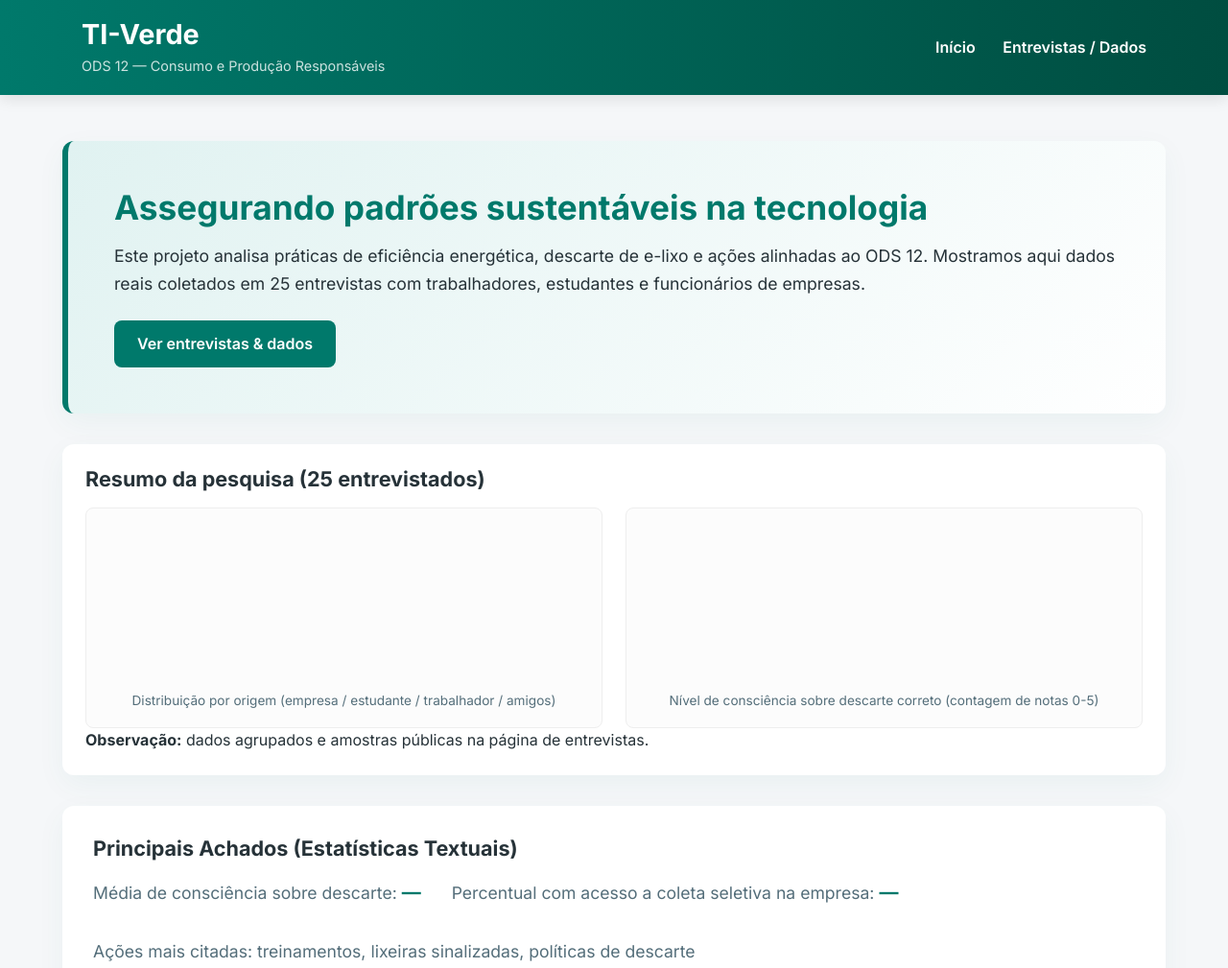
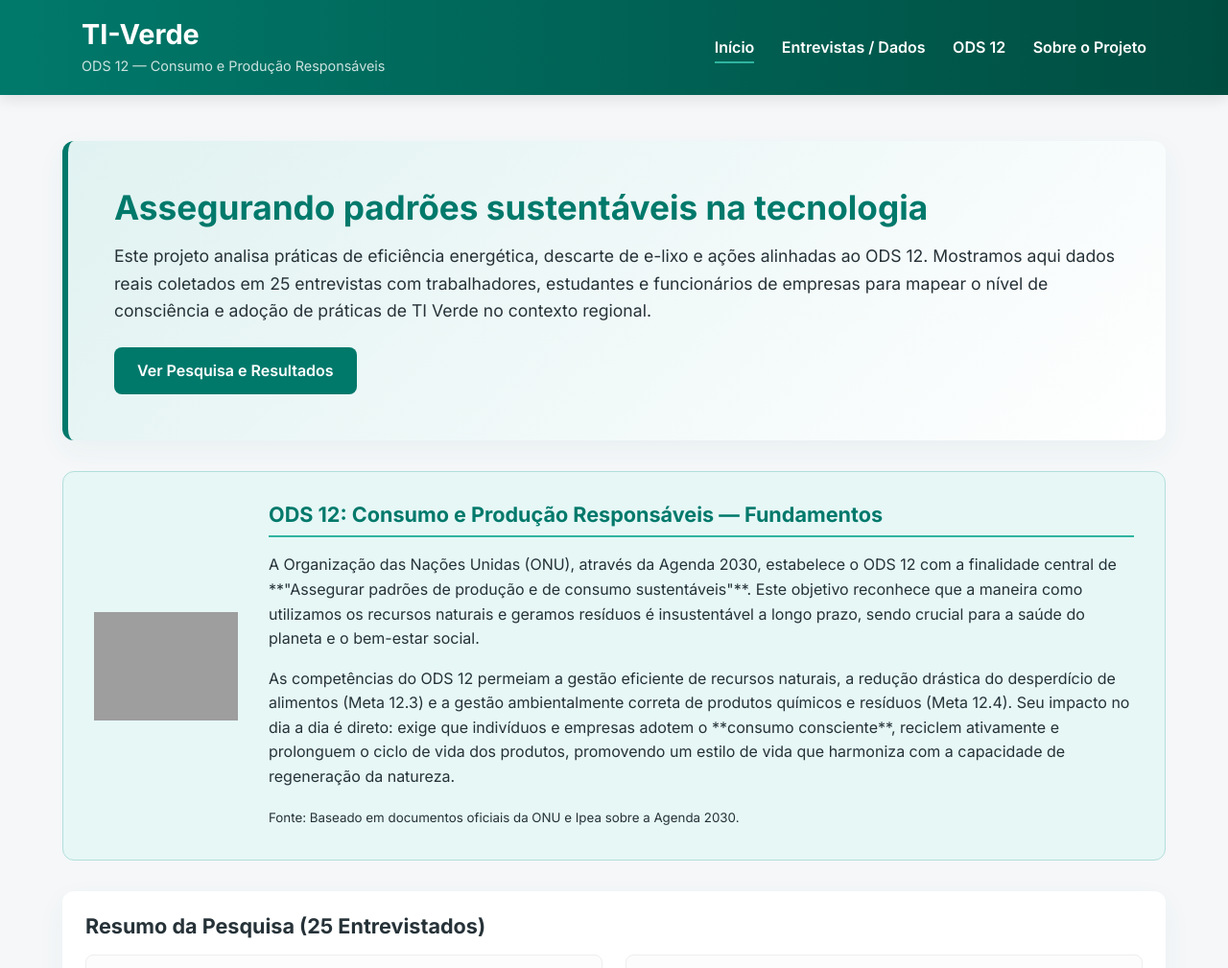
Before and after one commit to noliveira895/ti-verde-ods12, a plain HTML site: page index.html in a window 1280 px wide. Shown: the top 1009 px of the page at 96% size. Drawn offline with nearby package versions, Linux system fonts and the light colour scheme; grey boxes are pictures that could not be loaded.

Commit message:
Update index.html

```diff
--- a/index.html
+++ b/index.html
@@ -7,7 +7,6 @@
 
   <link rel="stylesheet" href="css/style.css" />
   <link href="https://fonts.googleapis.com/css2?family=Inter:wght@300;400;600;700&display=swap" rel="stylesheet">
-  <script src="https://cdn.jsdelivr.net/npm/chart.js"></script>
 </head>
 <body>
   <header class="site-header">
@@ -17,8 +16,10 @@
         <p class="tag">ODS 12 — Consumo e Produção Responsáveis</p>
       </div>
       <nav class="main-nav">
-        <a href="index.html">Início</a>
+        <a href="index.html" class="active">Início</a>
         <a href="pages/entrevistas.html">Entrevistas / Dados</a>
+        <a href="pages/ods12.html">ODS 12</a>
+        <a href="pages/sobre.html">Sobre o Projeto</a>
       </nav>
     </div>
   </header>
@@ -30,16 +31,33 @@
         <p>
           Este projeto analisa práticas de eficiência energética, descarte de e-lixo e ações
           alinhadas ao ODS 12. Mostramos aqui dados reais coletados em 25 entrevistas com
-          trabalhadores, estudantes e funcionários de empresas.
+          trabalhadores, estudantes e funcionários de empresas para mapear o nível de
+          consciência e adoção de práticas de TI Verde no contexto regional.
         </p>
+        <div class="hero-actions">
+          <a href="pages/entrevistas.html" class="btn">Ver Pesquisa e Resultados</a>
         </div>
-      <div class="hero-actions">
-        <a href="pages/entrevistas.html" class="btn">Ver entrevistas & dados</a>
+      </div>
+    </section>
+
+    <section class="ods12-section">
+      <div class="ods12-content">
+        <img src="https://upload.wikimedia.org/wikipedia/commons/e/e3/E_SDG_colour_icon_12.png" alt="Ícone ODS 12" />
+        <div class="ods12-text">
+          <h3>ODS 12: Consumo e Produção Responsáveis — Fundamentos</h3>
+          <p>
+            A Organização das Nações Unidas (ONU), através da Agenda 2030, estabelece o ODS 12 com a finalidade central de **"Assegurar padrões de produção e de consumo sustentáveis"**. Este objetivo reconhece que a maneira como utilizamos os recursos naturais e geramos resíduos é insustentável a longo prazo, sendo crucial para a saúde do planeta e o bem-estar social.
+          </p>
+          <p>
+            As competências do ODS 12 permeiam a gestão eficiente de recursos naturais, a redução drástica do desperdício de alimentos (Meta 12.3) e a gestão ambientalmente correta de produtos químicos e resíduos (Meta 12.4). Seu impacto no dia a dia é direto: exige que indivíduos e empresas adotem o **consumo consciente**, reciclem ativamente e prolonguem o ciclo de vida dos produtos, promovendo um estilo de vida que harmoniza com a capacidade de regeneração da natureza.
+          </p>
+          <small>Fonte: Baseado em documentos oficiais da ONU e Ipea sobre a Agenda 2030.</small>
+        </div>
       </div>
     </section>
 
     <section class="dashboard card">
-  <h3>Resumo da pesquisa (25 entrevistados)</h3>
+      <h3>Resumo da Pesquisa (25 Entrevistados)</h3>
       <div class="dash-grid">
         <div class="chart-card">
           <canvas id="pieGroups"></canvas>
@@ -64,10 +82,6 @@
       </ul>
     </section>
 
-<script src="https://cdn.jsdelivr.net/npm/chart.js"></script>
-<script src="js/data.js"></script>
-<script src="js/main.js"></script>
-
   </main>
 
   <footer class="site-footer">
@@ -76,6 +90,7 @@
     </div>
   </footer>
 
+  <script src="https://cdn.jsdelivr.net/npm/chart.js"></script>
   <script src="js/data.js"></script>
   <script src="js/main.js"></script>
 </body>
```
Lines whose indentation alone changed are shown as unchanged.
